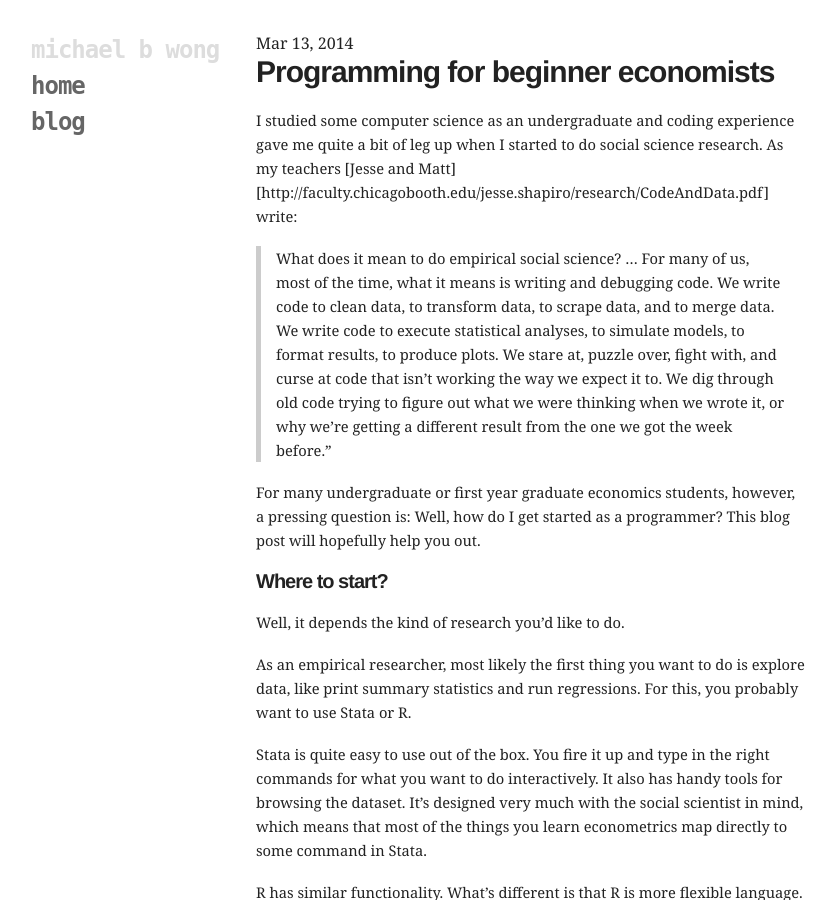
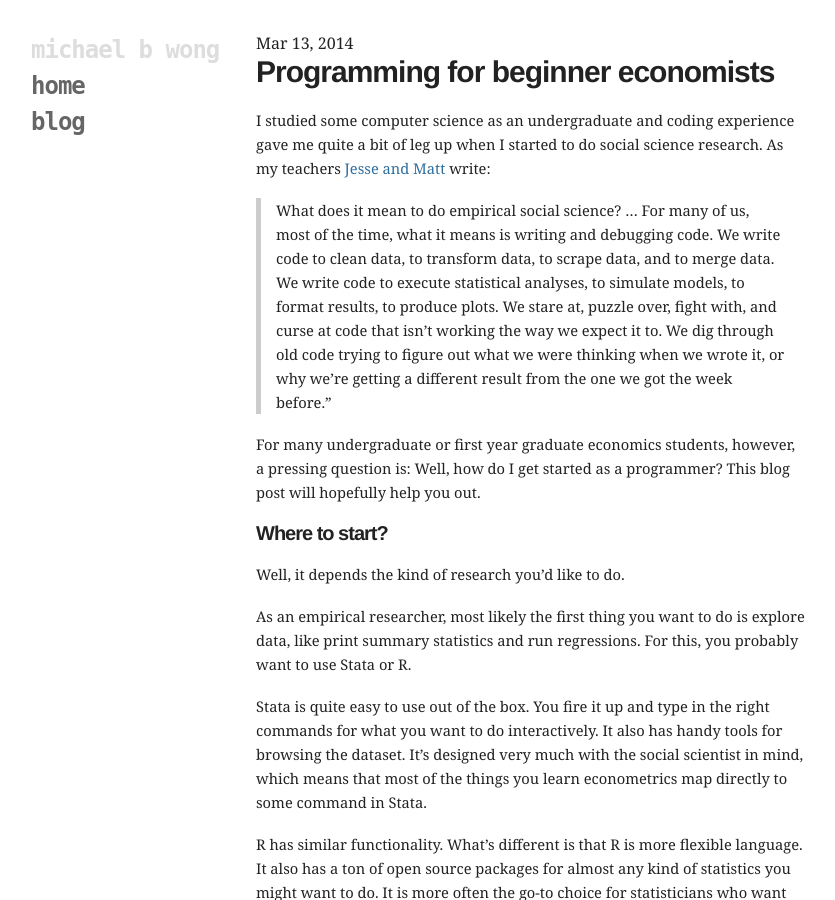
Before and after one commit to mbwong/mbwong.github.com, a Jekyll site: the page built from _posts/2014-03-13-programming-for-beginner-economists.md, in a window 1280 px wide and 900 px high. Shown: the whole window, without its empty margins (94-929 px from the left). Built offline with Jekyll 4.4.1, drawn with Linux system fonts in a browser that asks for light colours; some of the changed text lies outside the part shown.

Commit message:
Update 2014-03-13-programming-for-beginner-economists.md

```diff
--- a/_posts/2014-03-13-programming-for-beginner-economists.md
+++ b/_posts/2014-03-13-programming-for-beginner-economists.md
@@ -6,7 +6,7 @@ layout: post
 
 # Programming for beginner economists
 
-I studied some computer science as an undergraduate and coding experience gave me quite a bit of leg up when I started to do social science research. As my teachers [Jesse and Matt][http://faculty.chicagobooth.edu/jesse.shapiro/research/CodeAndData.pdf] write:
+I studied some computer science as an undergraduate and coding experience gave me quite a bit of leg up when I started to do social science research. As my teachers [Jesse and Matt](http://faculty.chicagobooth.edu/jesse.shapiro/research/CodeAndData.pdf) write:
 
 > What does it mean to do empirical social science? ... For many of us, most of the time, what it means is writing and debugging code. We write code to clean data, to transform data, to scrape data, and to merge data. We write code to execute statistical analyses, to simulate models, to format results, to produce plots. We stare at, puzzle over, ﬁght with, and curse at code that isn’t working the way we expect it to. We dig through old code trying to ﬁgure out what we were thinking when we wrote it, or why we’re getting a different result from the one we got the week before."
 
@@ -53,7 +53,7 @@ Now you've spent over a month writing code that works. You are starting to be co
 
 Unfortunately it seems to me that many researchers are actually stuck in this level of the coding skill. Their code works but is hard to work with and hard to understand. This leaves the doors more open to errors. It also makes research much harder to replicate.
 
-How to get past this point? Matt and Jesse have some great tips [here][http://faculty.chicagobooth.edu/jesse.shapiro/research/CodeAndData.pdf]. But knowing best practices isn't enough. More than anything, it requires vigilance. Here's what a level 3 coder is like.
+How to get past this point? Matt and Jesse have some great tips [here](http://faculty.chicagobooth.edu/jesse.shapiro/research/CodeAndData.pdf). But knowing best practices isn't enough. More than anything, it requires vigilance. Here's what a level 3 coder is like.
 
 ###Level 3: (Flow.) Writing readable and well organized code.
 
```
